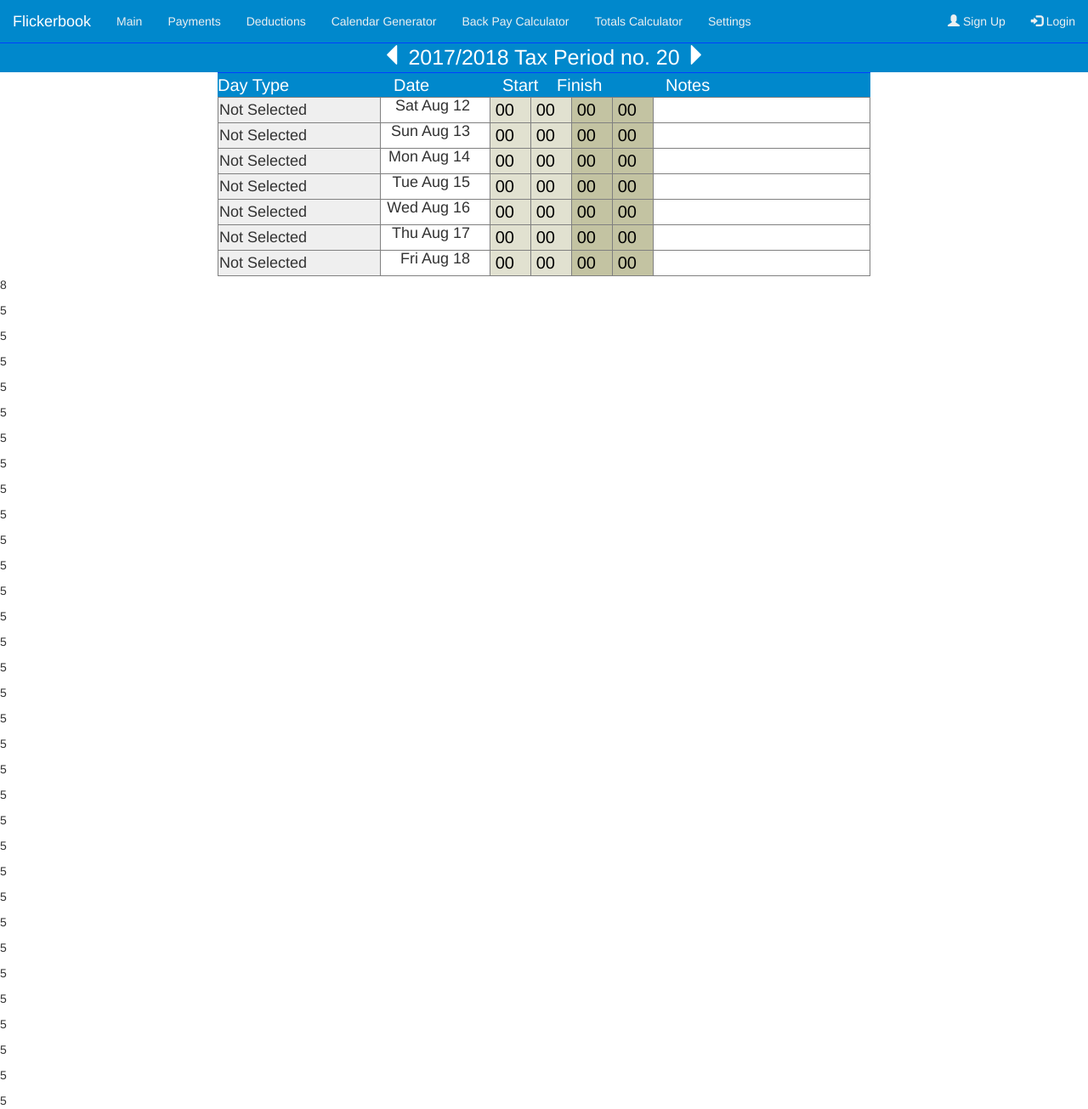
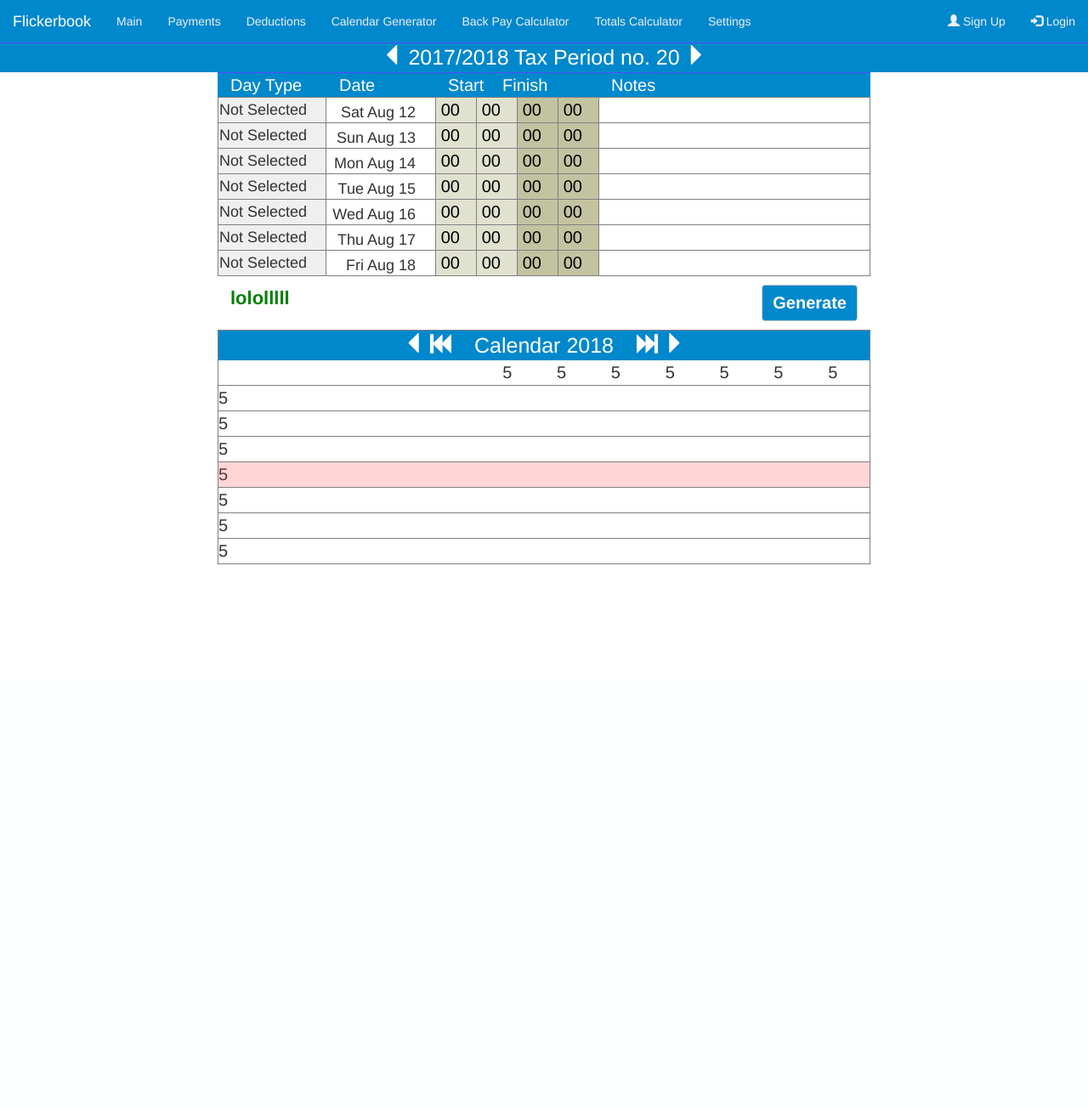
Before and after one commit to kachiuz/FlickerbookNew, a PHP site: page /index2.html in a window 1280 px wide. Shown: the top 1305 px of the page at 85% size. After the commit the page ends 664 px from the top, so only its background shows below. Run offline with PHP 8.4, Linux system fonts and the light colour scheme; some libraries are stand-ins or nearby versions.

Commit message:
Add files via upload
Started adding calendar to the page. Next thing to do is to write new grid classes for bootstrap to to match calendar columns.

```diff
--- a/index2.html
+++ b/index2.html
@@ -65,14 +65,13 @@
 				</div>
 			</div>
 		</div>
-
 		<div class="container tableContainer">
 			<div class="row tableRow tableCaption">
-					<div class="col-sm-3 col-xs-4">Day Type</div>
+					<div class="col-sm-2 col-xs-4">Day Type</div>
 					<div class="col-sm-2 col-xs-3">Date</div>
 					<div class="col-sm-1 col-xs-2">Start</div>
 					<div class="col-sm-2 col-xs-3">Finish</div>
-					<div class="col-sm-4  hidden-xs">Notes</div>
+					<div class="col-sm-5  hidden-xs">Notes</div>
 			</div>
 			<div class="row tableRow" id="tableRow0"> </div>
 			<div class="row tableRow" id="tableRow1"> </div>
@@ -82,18 +81,47 @@
 			<div class="row tableRow" id="tableRow5"> </div>
 			<div class="row tableRow" id="tableRow6"> </div>
 		</div>
+		<div class="container buttonContainer">
+			<div class="row">
+				<div class="col-sm-10 col-xs-10 responseDiv" id="submitSuccessMain">lololllll
+				</div>
+				<div class="col-sm-2 col-xs-2">
+					<button type="button" class="btn btn-default button" id="form">Generate</button>
+				</div>
+			</div>
+		</div>
+		<div class="container calendarContainer">
+			<div class="row">
+				<div class="col-sm-12 col-xs-12 boxTitle">
+					<span class="glyphicon glyphicon-triangle-left" id="buttonDown"> </span>
+					<span class="glyphicon glyphicon-fast-backward" id="fastBackward"></span>
+					<span id="calendarCaption">Calendar 2018</span>
+					<span class="glyphicon glyphicon-fast-forward" id="fastForward"></span>
+					<span class="glyphicon glyphicon-triangle-right" id="buttonUp"> </span>
+				</div>
+			</div>
+			<div class="row tableRow" id="dayRow">
+				<div class="col-sm-5 col-xs-5 calendarHeading">&nbsp </div>
+				<div class="col-sm-1 col-xs-1 calendarHeading" id ="dayName0">5</div>
+				<div class="col-sm-1 col-xs-1 calendarHeading" id ="dayName1">5</div>
+				<div class="col-sm-1 col-xs-1 calendarHeading" id ="dayName2">5</div>
+				<div class="col-sm-1 col-xs-1 calendarHeading" id ="dayName3">5</div>
+				<div class="col-sm-1 col-xs-1 calendarHeading" id ="dayName4">5</div>
+				<div class="col-sm-1 col-xs-1 calendarHeading" id ="dayName5">5</div>
+				<div class="col-sm-1 col-xs-1 calendarHeading" id ="dayName6">5</div>
+			</div>
+			<div class="row tableRow" id="calendarRow0">5</div>
+			<div class="row tableRow" id="calendarRow1">5</div>
+			<div class="row tableRow" id="calendarRow2">5</div>
+			<div class="row tableRow currentWeek" id="calendarRow3">5
+				<div class="currentWeekFilter"></div>
+			</div>
+			<div class="row tableRow" id="calendarRow4">5</div>
+			<div class="row tableRow" id="calendarRow5">5</div>
+			<div class="row tableRow" id="calendarRow6">5</div>
+		</div>
 
 
-
-
-		<p>8</p><p>5</p><p>5</p><p>5</p><p>5</p><p>5</p><p>5</p><p>5</p><p>5</p><p>5</p><p>5</p><p>5</p>
-		<p>5</p><p>5</p><p>5</p><p>5</p><p>5</p><p>5</p><p>5</p><p>5</p><p>5</p><p>5</p><p>5</p><p>5</p>
-		<p>5</p><p>5</p><p>5</p><p>5</p><p>5</p><p>5</p><p>5</p><p>5</p><p>5</p><p>5</p><p>5</p><p>5</p>
-		<p>5</p><p>5</p><p>5</p><p>5</p><p>5</p><p>5</p><p>5</p><p>5</p><p>5</p><p>5</p><p>5</p><p>5</p>
-		<p>5</p><p>5</p><p>5</p><p>5</p><p>5</p><p>5</p><p>5</p><p>5</p><p>5</p><p>5</p><p>5</p><p>5</p>
-		<p>5</p><p>5</p><p>5</p><p>5</p><p>5</p><p>5</p><p>5</p><p>5</p><p>5</p><p>5</p><p>5</p><p>5</p>
-		<p>5</p><p>5</p><p>5</p><p>5</p><p>5</p><p>5</p><p>5</p><p>5</p><p>5</p><p>5</p><p>5</p><p>5</p>
-		<p>5</p><p>5</p><p>5</p><p>5</p><p>5</p><p>5</p><p>5</p><p>5</p><p>5</p><p>5</p><p>5</p><p>5</p>
 		<input type="hidden" id="taxPeriodNr" name="taxPeriodNr" value="1">
 		<input type="hidden" id="timeSinceEpochInput" name="timeSinceEpochInput" value="1491004800000">
 	</body>
--- a/style.css
+++ b/style.css
@@ -138,9 +138,13 @@ input, select {
   padding: 0px;
 }
 
+.glyphicon-triangle-left, .glyphicon-fast-backward, .glyphicon-fast-forward, .glyphicon-triangle-right {
+  font-size: 25px;
+}
+
 .navbar-default {
   background-color: #0088cc;
-  border-color: #0040ff;
+  border-color: #4d4dff;
 }
 .navbar-default .navbar-brand {
   color: #ecf0f1;
@@ -156,21 +160,21 @@ input, select {
 }
 .navbar-default .navbar-nav > li > a:hover, .navbar-default .navbar-nav > li > a:focus {
   color: white;
-  background-color: #0040ff;
+  background-color: #4d4dff;
 }
 .navbar-default .navbar-nav > .active > a, .navbar-default .navbar-nav > .active > a:hover, .navbar-default .navbar-nav > .active > a:focus {
   color: white;
-  background-color: #0040ff;
+  background-color: #4d4dff;
 }
 .navbar-default .navbar-nav > .open > a, .navbar-default .navbar-nav > .open > a:hover, .navbar-default .navbar-nav > .open > a:focus {
   color: white;
-  background-color: #0040ff;
+  background-color: #4d4dff;
 }
 .navbar-default .navbar-toggle {
-  border-color: #0040ff;
+  border-color: #4d4dff;
 }
 .navbar-default .navbar-toggle:hover, .navbar-default .navbar-toggle:focus {
-  background-color: #0040ff;
+  background-color: #4d4dff;
 }
 .navbar-default .navbar-toggle .icon-bar {
   background-color: #ecf0f1;
@@ -195,7 +199,7 @@ input, select {
   }
   .navbar-default .navbar-nav .open .dropdown-menu > .active > a, .navbar-default .navbar-nav .open .dropdown-menu > .active > a:hover, .navbar-default .navbar-nav .open .dropdown-menu > .active > a:focus {
     color: white;
-    background-color: #0040ff;
+    background-color: #4d4dff;
   }
 }
 .taxPeriodNumberContainer {
@@ -219,7 +223,7 @@ input, select {
 .tableCaption {
   background-color: #0088cc;
   color: white;
-  border-top: 1px solid #0040ff;
+  border-top: 1px solid #4d4dff;
 }
 
 @media (max-width: 767px) {
@@ -265,6 +269,7 @@ input, select {
   border-top: 1px solid white;*/
   font-size: 18px;
   padding-right: 3%;
+  padding-top: 1%;
 }
 
 .dateInput {
@@ -331,5 +336,87 @@ input, select {
     width: 100%;
   }
 }
+.buttonContainer {
+  width: 60%;
+  margin: 0px;
+  margin: auto;
+  font-size: 20px;
+  padding: 0px;
+  margin-top: 10px;
+}
+
+.button {
+  float: right;
+  font-size: 20px;
+  background-color: #0088cc;
+  color: white;
+  font-weight: bold;
+}
+
+.responseDiv {
+  float: left;
+  color: green;
+  font-weight: bold;
+  font-size: 22px;
+}
+
+@media (max-width: 767px) {
+  .buttonContainer {
+    width: 100%;
+  }
+
+  .button {
+    font-size: 18px;
+  }
+}
+.calendarContainer {
+  width: 60%;
+  margin: 0px;
+  margin: auto;
+  font-size: 20px;
+  padding: 0px;
+  margin-top: 10px;
+  border: 1px solid grey;
+  border-bottom: 0px;
+}
+
+.boxTitle {
+  background-color: #0088cc;
+  color: white;
+  text-align: center;
+  font-size: 25px;
+  height: 35px;
+}
+
+#calendarCaption {
+  padding: 0px 20px 0px 20px;
+}
+
+.calendar {
+  /*dont think it is neccessary*/
+  display: table;
+}
+
+.currentWeek {
+  /*border-top: 1px solid $currentWeekColor;
+  border-bottom: 1px solid $currentWeekColor;*/
+  position: relative;
+}
+
+.currentWeekFilter {
+  background: #ff3333;
+  top: 0px;
+  left: 0px;
+  position: absolute;
+  opacity: 0.2;
+  height: 100%;
+  width: 100%;
+}
+
+@media (max-width: 767px) {
+  .calendarContainer {
+    width: 100%;
+  }
+}
 
 /*# sourceMappingURL=style.css.map */
--- a/style.scss
+++ b/style.scss
@@ -3,40 +3,43 @@ input, select {
 -webkit-appearance: none;
 }
 
-
 $themeColor   : #0088cc;
-$bgHighlight : #0040ff;
+$bgHighlight : #4d4dff;
 $colDefault  : #ecf0f1;
 $colHighlight: white;
-$hoverBackground : #0040ff;
+$hoverBackground : #4d4dff;
+$tableWidth: 60%;
+$borderStyle: 1px solid grey;
+$marginBetweenElements: 10px;
+$currentWeekColor: #ff3333;
 
-.notSelectedColor	{background: #ffffff; color: black;}
-.dayInColor			{background: #ffff80; color: black;}
-.dayOffColor		{background: #c3c3a2; color: black;}
-.holidayColor		{background: #d5ff80; color: black;}
-.unpaidHolColor		{background: #e6ffe6; color: black;}
+.notSelectedColor	  {background: #ffffff; color: black;}
+.dayInColor		     	{background: #ffff80; color: black;}
+.dayOffColor	     	{background: #c3c3a2; color: black;}
+.holidayColor	    	{background: #d5ff80; color: black;}
+.unpaidHolColor	  	{background: #e6ffe6; color: black;}
 .halfInHalfOffColor	{background: #e6ffb3; color: black;}
-.dayInSickColor		{background: #ffcccc; color: black;}
-.sicknessColor		{background: #ff9999; color: black;}
-.absenceColor		{background: #ccebff; color: black;}
-.familyLeaveColor	{background: #ffcc99; color: black;}
-.bereavementColor	{background: #4d4d4d; color: white;}
+.dayInSickColor	  	{background: #ffcccc; color: black;}
+.sicknessColor	   	{background: #ff9999; color: black;}
+.absenceColor		    {background: #ccebff; color: black;}
+.familyLeaveColor	  {background: #ffcc99; color: black;}
+.bereavementColor	  {background: #4d4d4d; color: white;}
 .compassionateColor	{background: #ffe6cc; color: black;}
 
-.startTimeColor		{background: #e1e1d0; color: #000000;}
+.startTimeColor	{background: #e1e1d0; color: #000000;}
 .endTimeColor		{background: #c3c3a2; color: #000000;}
 .nextMorning		{background: #6b6b47; color: white;}
 .invalidForm		{background: #ff8080; color: white;}
 
 .notSelectedDiv		{visibility: hidden;}
-.holidayDiv			{visibility: hidden;}
-.sicknessDiv		{visibility: hidden;}
-.dayOffDiv			{visibility: hidden;}
-.absenceDiv			{visibility: hidden;}
+.holidayDiv			  {visibility: hidden;}
+.sicknessDiv		  {visibility: hidden;}
+.dayOffDiv		  	{visibility: hidden;}
+.absenceDiv			  {visibility: hidden;}
 .familyLeaveDiv		{visibility: hidden;display: inline-block;}
 .bereavementDiv		{visibility: hidden;}
-.dayInSickDiv		{visibility: hidden;}
-.unpaidHolDiv		{visibility: hidden;}
+.dayInSickDiv		  {visibility: hidden;}
+.unpaidHolDiv		  {visibility: hidden;}
 .compassionateDiv	{visibility: hidden;}
 
 .row, .container {
@@ -50,6 +53,11 @@ $hoverBackground : #0040ff;
     margin: 0px;
   padding: 0px;
 }
+.glyphicon-triangle-left, .glyphicon-fast-backward, .glyphicon-fast-forward, .glyphicon-triangle-right {
+    font-size: 25px;
+}
 @import 'navbar';
 @import 'taxPeriodNumberMenu';
 @import 'table';
+@import 'buttonRow';
+@import 'calendar';
```
Also changed, not shown: _buttonRow.scss (added, +29 -0 lines), _calendar.scss (added, +43 -0 lines), _table.scss (+8 -7 lines), javaScript.js (+85 -91 lines), 2 other files.
